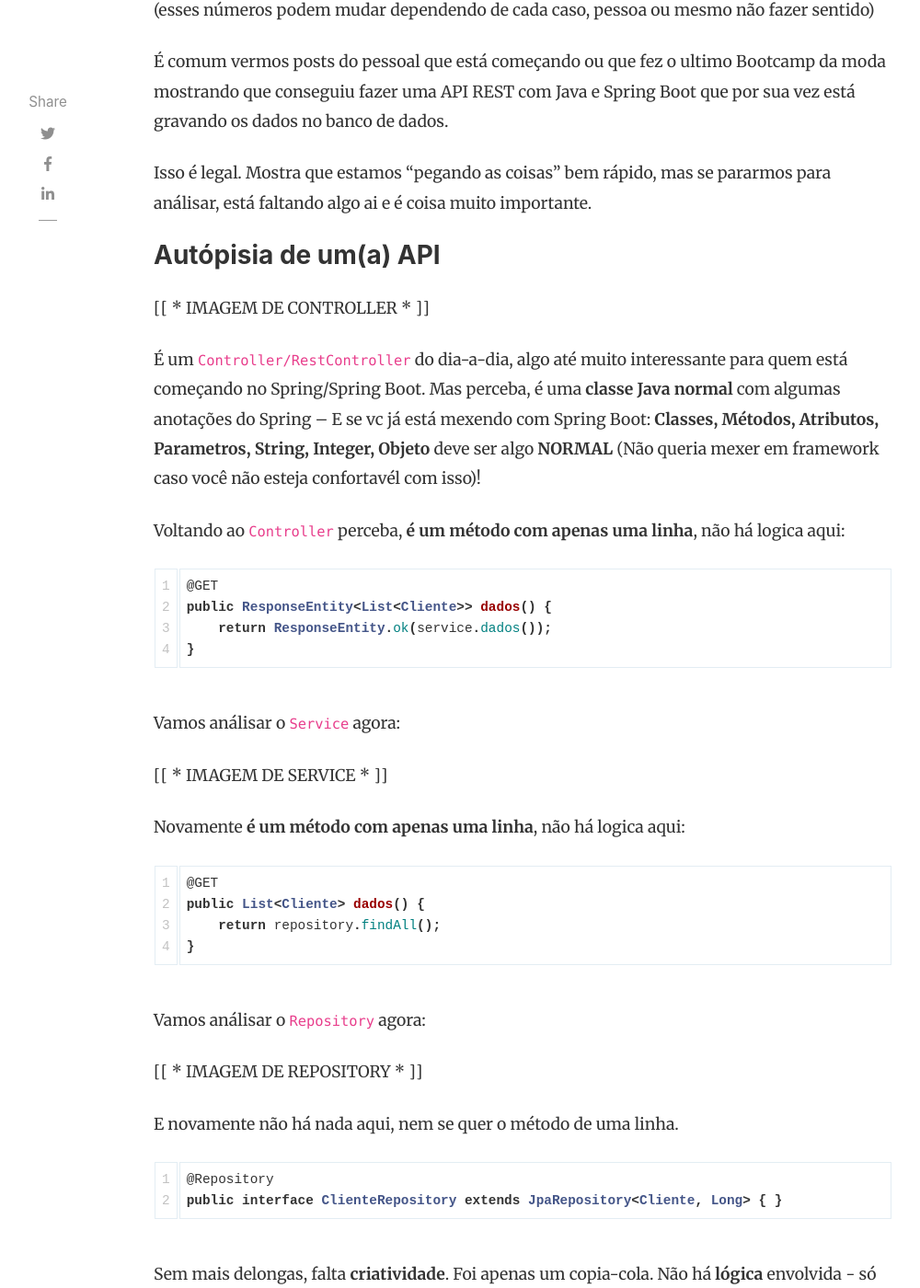
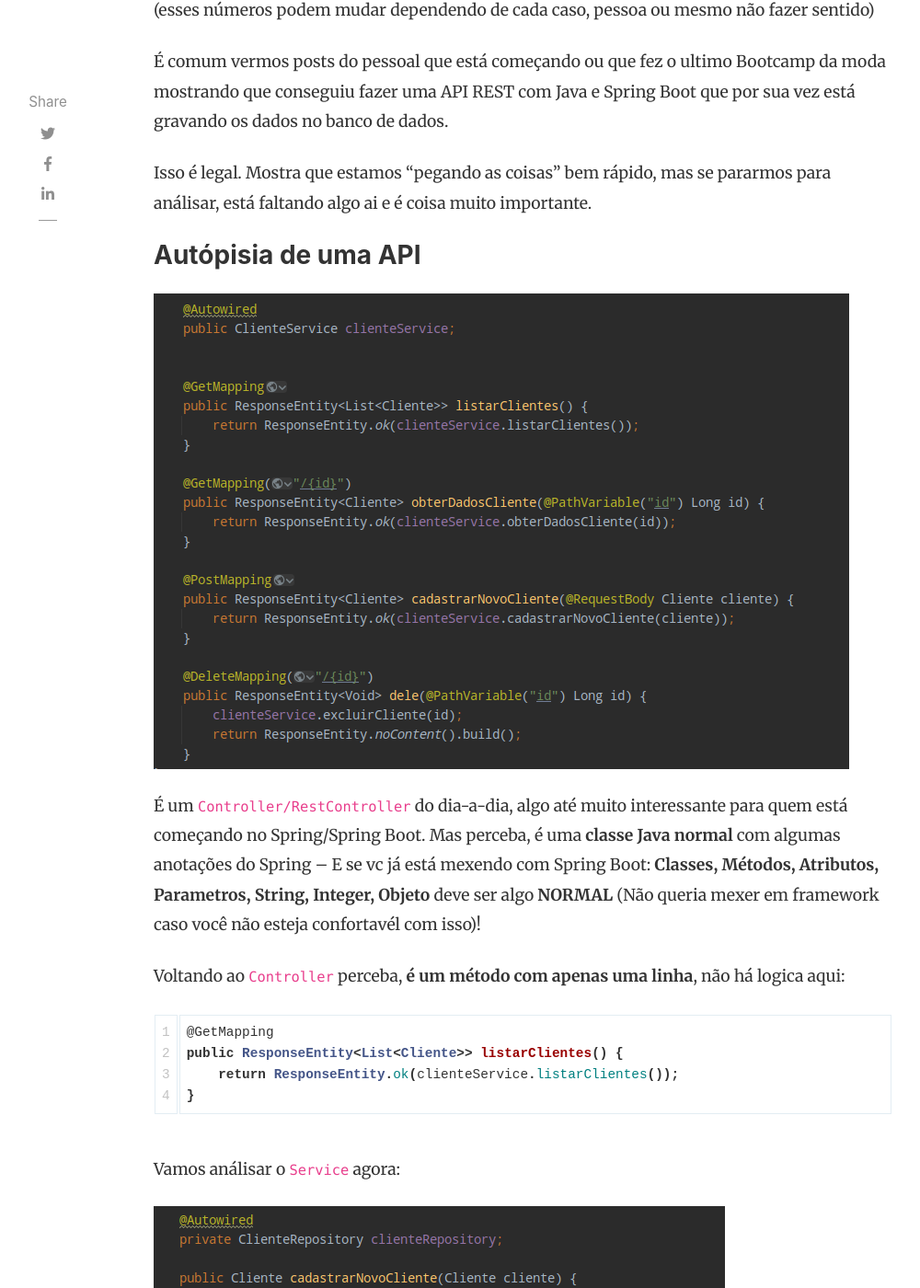
Before and after one commit to caqqi/caqqi.github.io, a Jekyll site: the page built from _posts/2022-07/2022-07-15-so-api-nao-basta.md, in a window 1280 px wide and 1400 px high, scrolled down 1023 px. Shown: the whole window at 92% size, without its empty margins (118-1118 px from the left). Built offline with Jekyll 4.4.1, drawn with Linux system fonts in a browser that asks for light colours; nearby versions of some CDN libraries; comment, search, counter and statistics services are not loaded; some of the changed text lies outside the part shown.

Commit message:
Corrigindo links

````diff
--- a/_posts/2022-07/2022-07-15-so-api-nao-basta.md
+++ b/_posts/2022-07/2022-07-15-so-api-nao-basta.md
@@ -1,6 +1,6 @@
 ---
 layout: post
-title:  "Só a API não basta, falta criatividade"
+title:  "Só a api não basta, falta criatividade"
 author: bruno
 categories: [ Java, Spring Boot ]
 tags: [springboot, junior, jr, java]
@@ -10,7 +10,7 @@ featured: false
 ---
 
 
-## Conteúdo só para ~~baixinhos~~ juninhos!
+## Conteúdo só para ~~baixinhos~~ juninhos
 
 Quando estamos programando, eu acredito que seja:
 
@@ -25,42 +25,44 @@ Quando estamos programando, eu acredito que seja:
 Isso é legal. Mostra que estamos "pegando as coisas" bem rápido, mas se pararmos para análisar, está faltando algo ai e é coisa muito importante.
 
 
-### Autópisia de um(a) API
+### Autópisia de uma API
 
-[[ * IMAGEM DE CONTROLLER * ]]
+![walking]({{ site.baseurl }}/assets/images/posts/2022-07/imagem-api-controller.png)
 
 É um ```Controller/RestController``` do dia-a-dia, algo até muito interessante para quem está começando no Spring/Spring Boot. Mas perceba, é uma **classe Java normal** com algumas anotações do Spring -- E se vc já está mexendo com Spring Boot: **Classes, Métodos, Atributos, Parametros, String, Integer, Objeto** deve ser algo **NORMAL** (Não queria mexer em framework caso você não esteja confortavél com isso)!
 
 Voltando ao ```Controller``` perceba, **é um método com apenas uma linha**, não há logica aqui:
+
 ```java
-@GET
-public ResponseEntity<List<Cliente>> dados() {
-    return ResponseEntity.ok(service.dados());
+@GetMapping
+public ResponseEntity<List<Cliente>> listarClientes() {
+    return ResponseEntity.ok(clienteService.listarClientes());
 }
 ```
 
 Vamos análisar o ```Service``` agora:
 
-[[ * IMAGEM DE SERVICE * ]]
+![walking]({{ site.baseurl }}/assets/images/posts/2022-07/imagem-api-service.png)
 
 Novamente **é um método com apenas uma linha**, não há logica aqui:
 
 ```java
-@GET
-public List<Cliente> dados() {
-    return repository.findAll();
+public Cliente obterDadosCliente(Long clienteId) {
+    return clienteRepository.findById(clienteId).orElse(null);
 }
 ```
 
 Vamos análisar o ```Repository``` agora:
 
-[[ * IMAGEM DE REPOSITORY * ]]
+![walking]({{ site.baseurl }}/assets/images/posts/2022-07/imagem-api-repository.png)
 
 E novamente não há nada aqui, nem se quer o método de uma linha.
 
 ```java
 @Repository
-public interface ClienteRepository extends JpaRepository<Cliente, Long> { }
+public interface ClienteRepository extends JpaRepository<Cliente, Long> {
+
+}
 ```
 
 Sem mais delongas, falta **criatividade**. Foi apenas um copia-cola. Não há **lógica** envolvida - só chamadas de métodos que por sua vez tem apenas uma linha chamando outro método. Não colocamos nada de novo, não há uma coisa inventada por mim (eu como programador que estou programando o projeto). Apenas copiei. Faltou ```if's, whiles, for's```, outras classes que eu mesmo invento. Uma lógica totalmente aleatória que eu criei, algo que de um toque de criatividade, que mostre que estou indo além do copia-cola e criando coisas, me desafiando.
````
